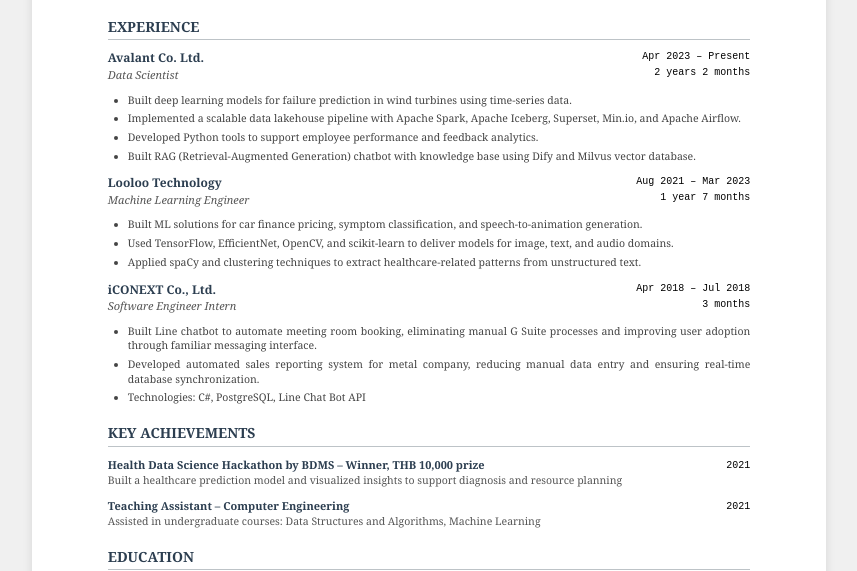
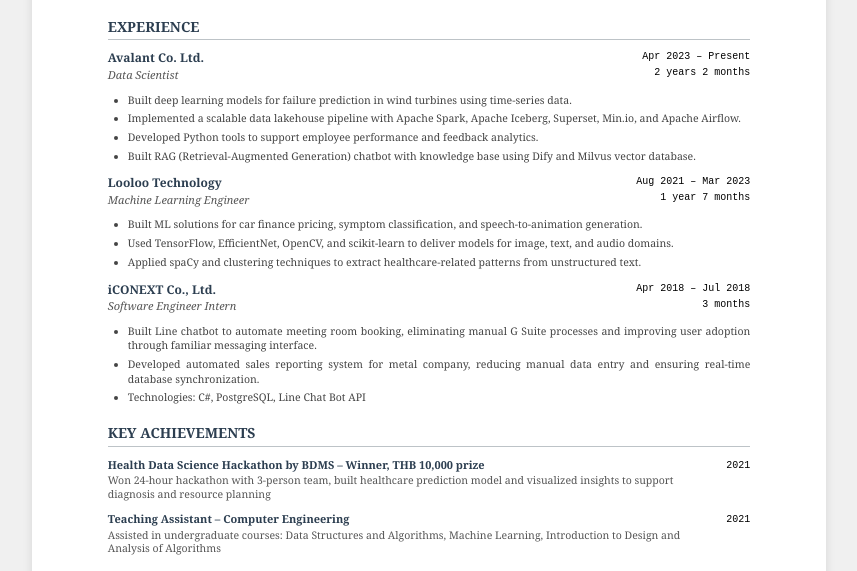
Before and after one commit to LCKYN/lckyn-resume, a plain HTML site: page index.html in a window 1280 px wide. Shown: the part 201-772 px from the top of the page, without its empty margins (211-1068 px from the left). Drawn offline with Linux system fonts and the light colour scheme.

Commit message:
Enhance accomplishments section with detailed descriptions of hackathon win and teaching assistant role

```diff
--- a/index.html
+++ b/index.html
@@ -438,12 +438,12 @@
                 {
                     "year": "2021",
                     "title": "Health Data Science Hackathon by BDMS – Winner, THB 10,000 prize",
-                    "description": "Built a healthcare prediction model and visualized insights to support diagnosis and resource planning"
+                    "description": "Won 24-hour hackathon with 3-person team, built healthcare prediction model and visualized insights to support diagnosis and resource planning"
                 },
                 {
                     "year": "2021",
                     "title": "Teaching Assistant – Computer Engineering",
-                    "description": "Assisted in undergraduate courses: Data Structures and Algorithms, Machine Learning"
+                    "description": "Assisted in undergraduate courses: Data Structures and Algorithms, Machine Learning, Introduction to Design and Analysis of Algorithms"
                 }
             ],
             "education": [
```
